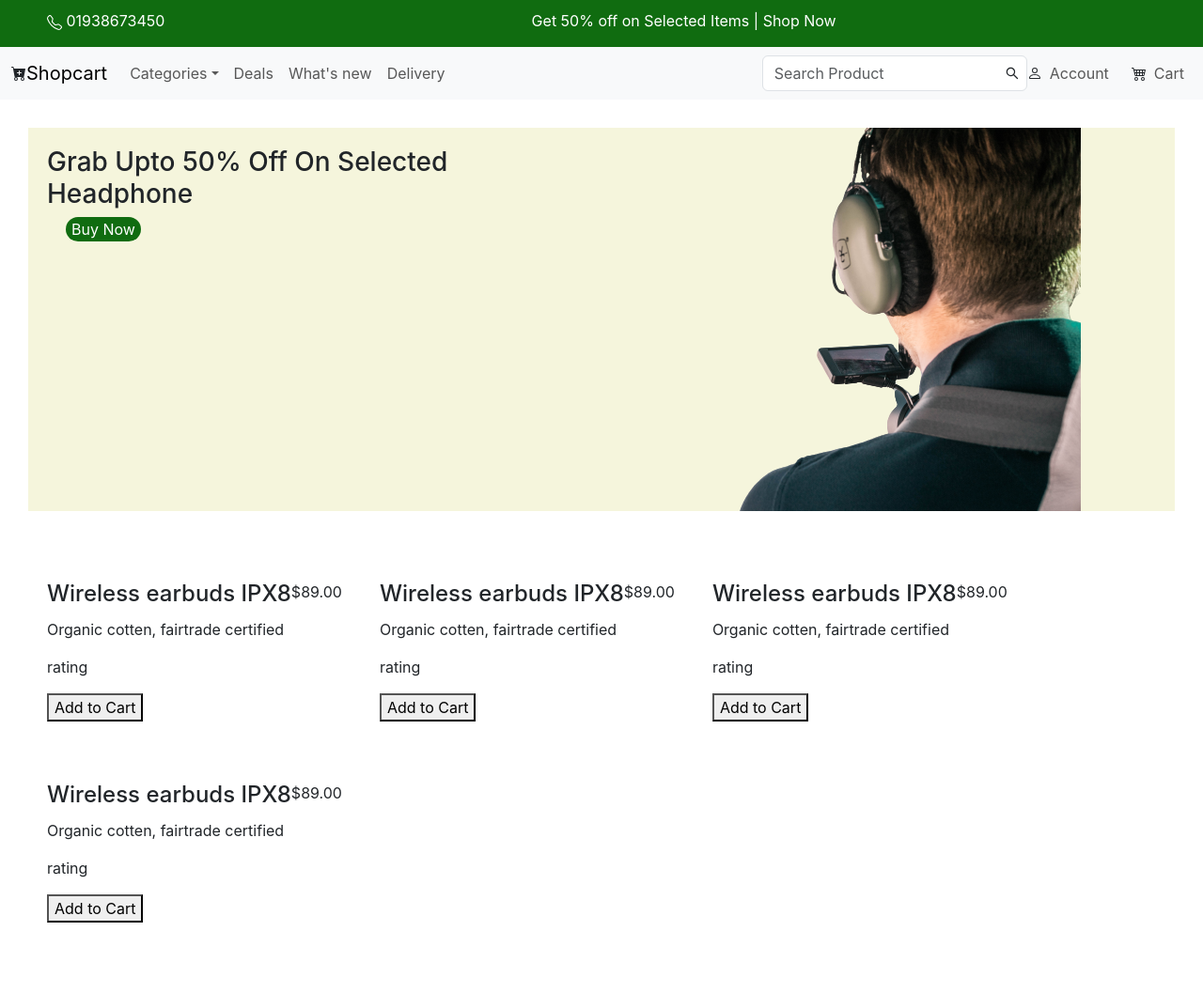
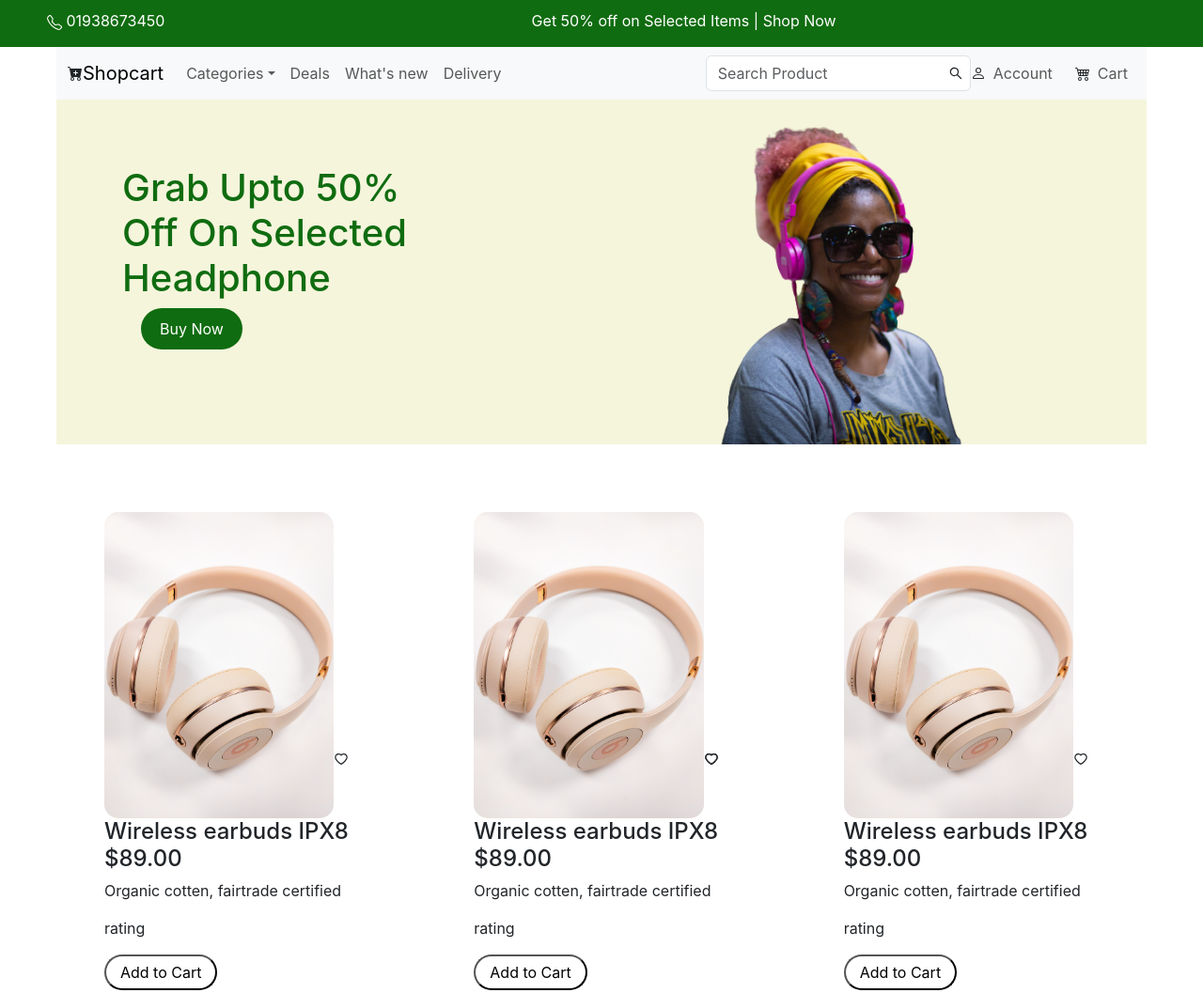
Before and after one commit to TheCodeLady/E-commerce-capstone-project, a React app in the folder frontend/: page / in a window 1280 px wide. Shown: the top 1057 px of the page at 94% size. Before the commit the page ends 1032 px from the top, so only its background shows below. Built offline with nearby package versions, Linux system fonts and the light colour scheme.

Commit message:
css changes

```diff
--- a/frontend/src/components/NavB.css
+++ b/frontend/src/components/NavB.css
@@ -0,0 +1,3 @@
+.bg-body-tertiary{
+    margin: 0 60px 0 60px;
+}
--- a/frontend/src/components/NavB.js
+++ b/frontend/src/components/NavB.js
@@ -7,6 +7,7 @@ import Form from "react-bootstrap/Form";
 import Nav from "react-bootstrap/Nav";
 import Navbar from "react-bootstrap/Navbar";
 import NavDropdown from "react-bootstrap/NavDropdown";
+import "./NavB.css"
 
 const NavB = () => {
 	return (
--- a/frontend/src/components/Products.css
+++ b/frontend/src/components/Products.css
@@ -1,6 +1,6 @@
-.products{
-    display: flex;
-    margin: 30px;
-    flex-wrap: wrap;
-
+.products {
+	display: flex;
+    justify-content: space-around;
+	margin: 0 50px 40px 50px;
+	flex-wrap: wrap;
 }
--- a/frontend/src/components/banner.css
+++ b/frontend/src/components/banner.css
@@ -1,21 +1,21 @@
-.banner{
-    display: flex;
-    background-color: beige;
-    margin: 30px;
+.banner {
+	display: flex;
+	background-color: beige;
+	margin: 0 60px 60px 60px;
 }
-.h-text{
-    width: 50%;
-    margin: 20px
+.h-text {
+	width: 30%;
+	margin: 70px;
 }
-.image{
-    padding-right: 100px;
-    border: none;
+.h-text>h1{
+    color: rgb(16, 108, 16);
+}
 
+.bttn {
+	border: none;
+	border-radius: 29px;
+	margin-left: 20px;
+	background-color: rgb(16, 108, 16);
+	color: white;
+	padding: 10px 20px;
 }
-.bttn{
-    border: none;
-    border-radius: 20px;
-    margin-left: 20px;
-    background-color: rgb(16, 108, 16);
-    color: white;
-}
--- a/frontend/src/components/banner.js
+++ b/frontend/src/components/banner.js
@@ -1,12 +1,12 @@
 import React from "react";
 import "./banner.css";
-import img from "./headphone.png";
+import img from "./headphone3.png";
 
 const Banner = () => {
 	return (
 		<div className="banner">
 			<div className="h-text">
-				<h3>Grab Upto 50% Off On Selected Headphone</h3>
+				<h1>Grab Upto 50% Off On Selected Headphone</h1>
 				<button className="bttn">Buy Now</button>
 			</div>
 			<div className="image">
--- a/frontend/src/components/individualProduct.css
+++ b/frontend/src/components/individualProduct.css
@@ -1,8 +1,20 @@
 .Iprod{
-    margin: 20px;
+
+    max-width: 23%;
+    margin: 12px;
 }
-.h-p{
-    display: flex;
-    justify-content: space-between;
+img{
+    max-width: 90%;
+    border-radius: 15px;
 
 }
+button{
+    background-color: white;
+    border-radius: 20px;
+    padding: 5px 15px 5px 15px;
+}
+button:hover{
+    background-color: rgb(16, 108, 16);
+    color: white;
+    border: none;
+}
--- a/frontend/src/components/individualProduct.js
+++ b/frontend/src/components/individualProduct.js
@@ -1,19 +1,21 @@
-import React from 'react'
-import './individualProduct.css'
+import React from "react";
+import "./individualProduct.css";
+import img from "./hp2.jpg";
+import { AiOutlineHeart } from "react-icons/ai";
 
 const IndividualProduct = () => {
-  return (
-      <div className='Iprod'>
-          <img src='' alt='' />
-          <div className='h-p'>
-              <h4>Wireless earbuds IPX8</h4>
-              <p>$89.00</p>
-          </div>
-          <p>Organic cotten, fairtrade certified</p>
-          <p>rating</p>
-          <button>Add to Cart</button>
-    </div>
-  )
-}
+	return (
+		<div className="Iprod">
+			<img src={img} alt="" />
+			<AiOutlineHeart className="position-absolute top-100 end-5" />
+			<div className="content">
+				<h4>Wireless earbuds IPX8 $89.00</h4>
+				<p>Organic cotten, fairtrade certified</p>
+				<p>rating</p>
+				<button>Add to Cart</button>
+			</div>
+		</div>
+	);
+};
 
-export default IndividualProduct
+export default IndividualProduct;
```
Also changed, not shown: frontend/src/components/headphone.png (deleted), frontend/src/components/headphone3.png (added), frontend/src/components/hp2.jpg (added), 1 other file.
